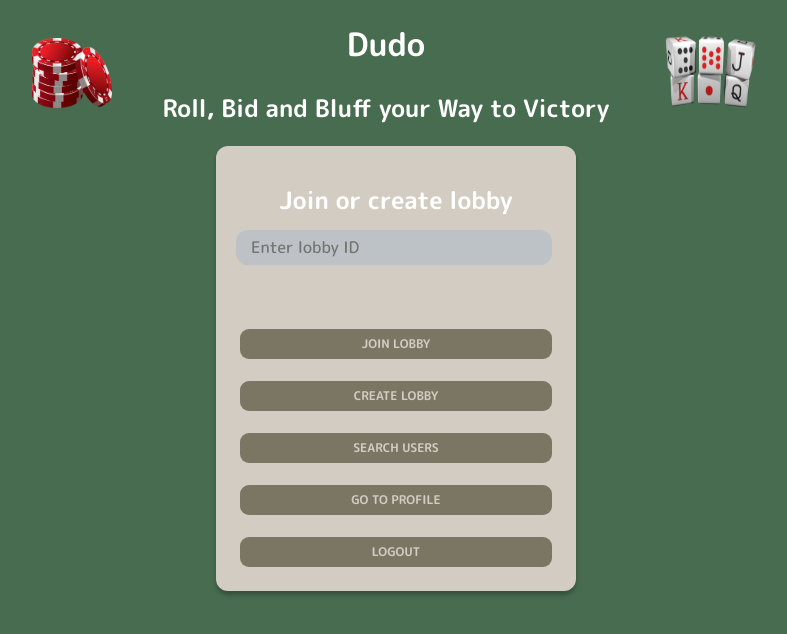
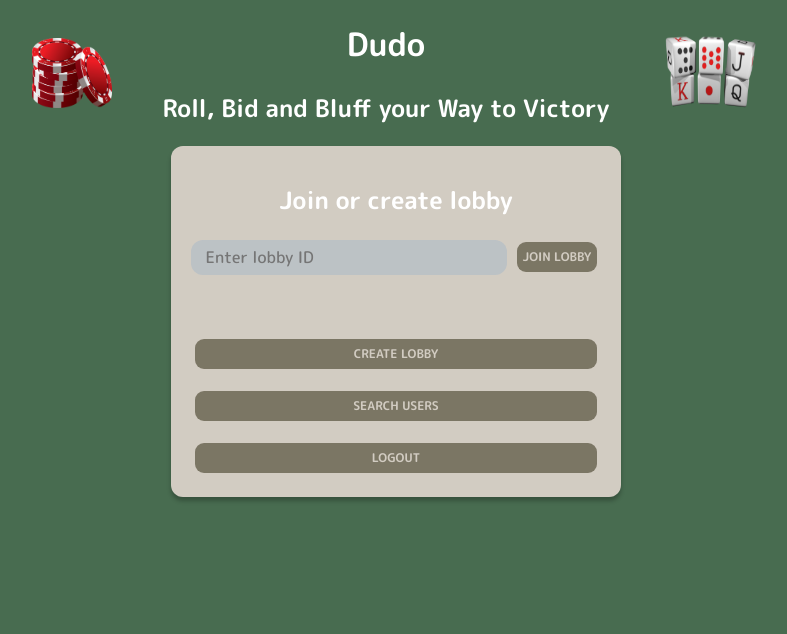
Before and after one commit to sopra-fs24-16-dudo/Client, a React (Create React App) app: page /homepage in a window 1280 px wide. Shown: the top 634 px of the page, without its empty margins (244-1031 px from the left). Built offline with nearby package versions, Linux system fonts and the light colour scheme; sample sign-in values are in the browser's storage.

Commit message:
Improved homepage

```diff
--- a/src/components/views/Homepage.tsx
+++ b/src/components/views/Homepage.tsx
@@ -82,25 +82,22 @@ const Homepage = () => {
     <BaseContainer className="homepage container">
       <h2>Join or create lobby</h2>
       <div className="lobby-form">
+        <div className="join-lobby-container">
           <input
-          className="registration input"
+            className="registration input" style={{ marginTop: "10px" }}
             type="text"
             placeholder="Enter lobby ID"
             value={lobbyId}
             onChange={(e) => setLobbyId(e.target.value)}
           />
+          <Button onClick={joinLobby}>Join Lobby</Button>
+        </div>
         <div className="button-container">
-          <Button onClick={joinLobby}>
-            Join Lobby
-          </Button>
           <Button onClick={createLobby}>
             Create Lobby
           </Button>
           <Button width="100%" onClick={userList}>
             Search Users
-          </Button>
-          <Button onClick={goToProfile}>
-            Go to Profile
           </Button>
           <Button onClick={logout}>
             Logout
--- a/src/styles/views/Homepage.scss
+++ b/src/styles/views/Homepage.scss
@@ -40,9 +40,19 @@
   }
 
 .button-container {
-  margin-top: -20px; /* Adjust as needed */
   width: 100%;
   display: flex;
   flex-direction: column;
   gap: 10px; /* Adjust as needed */
 }
+
+.join-lobby-container {
+  display: flex;
+  align-items: center;
+  gap: 10px;
+}
+
+.join-lobby-container button {
+  box-sizing: border-box;
+  align-self: flex-start;
+}
```
Lines whose indentation alone changed are shown as unchanged.
